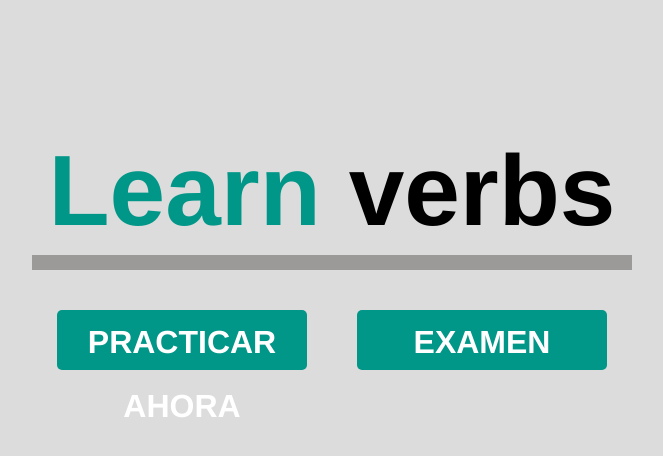
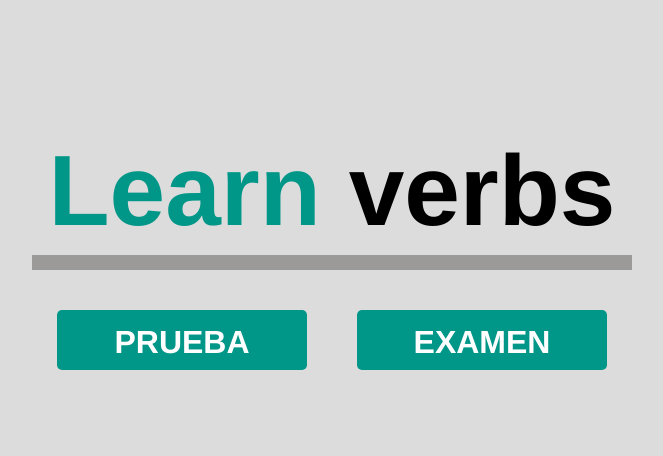
Before and after one commit to LinuxMax07/Learn-Verbs, a plain HTML site: page index.html in a window 1280 px wide. Shown: the whole page, without its empty margins (308-971 px from the left). Drawn offline with Linux system fonts and the light colour scheme.

Commit message:
actualizacion de boton3

```diff
--- a/index.html
+++ b/index.html
@@ -23,7 +23,7 @@
             <div class="botones">
                 <div class="boton">
                     <h1 class="go">
-                        <a href="principal.html">PRACTICAR AHORA</a>
+                        <a href="principal.html">PRUEBA</a>
                     </h1>
                 </div>
 
```
